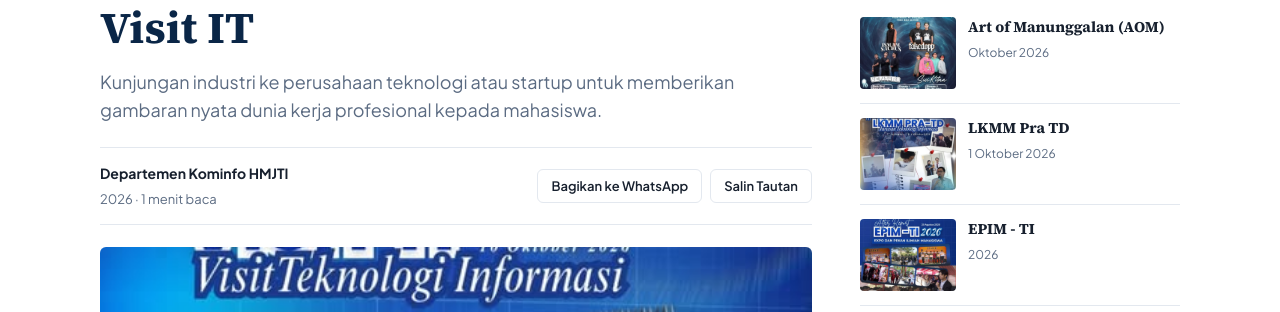
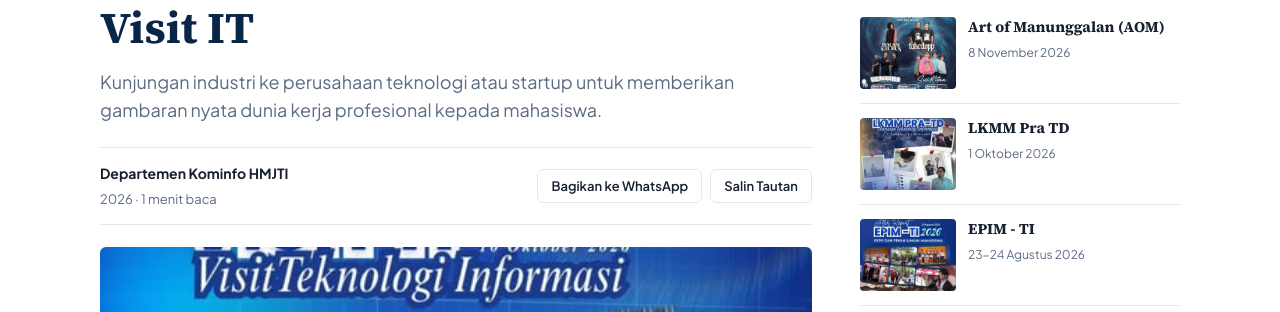
Before and after one commit to akbarramadani2591/Penaji-Website-Proyek-Akhir-, a plain HTML site: page galeri4.html in a window 1280 px wide. Shown: the part 193-505 px from the top of the page. Drawn offline with Linux system fonts and the light colour scheme.

Commit message:
Update galeri4.html

```diff
--- a/galeri4.html
+++ b/galeri4.html
@@ -111,9 +111,9 @@ footer{background:var(--navy);color:#cfd9e8;font-size:13px;padding:26px 0;text-a
   </article>
   <aside><div class="side">
     <h3>Dokumentasi Lainnya</h3>
-    <a class="rel" href="galeri1.html"><img src="assets/galeri1.jpeg" alt=""><span><b>Art of Manunggalan (AOM)</b><small>Oktober 2026</small></span></a>
+    <a class="rel" href="galeri1.html"><img src="assets/galeri1.jpeg" alt=""><span><b>Art of Manunggalan (AOM)</b><small>8 November 2026</small></span></a>
     <a class="rel" href="galeri2.html"><img src="assets/galeri2.jpeg" alt=""><span><b>LKMM Pra TD</b><small>1 Oktober 2026</small></span></a>
-    <a class="rel" href="galeri3.html"><img src="assets/galeri3.jpeg" alt=""><span><b>EPIM - TI</b><small>2026</small></span></a>
+    <a class="rel" href="galeri3.html"><img src="assets/galeri3.jpeg" alt=""><span><b>EPIM - TI</b><small> 23-24 Agustus 2026 </small></span></a>
   </div></aside>
 </main>
 
```
